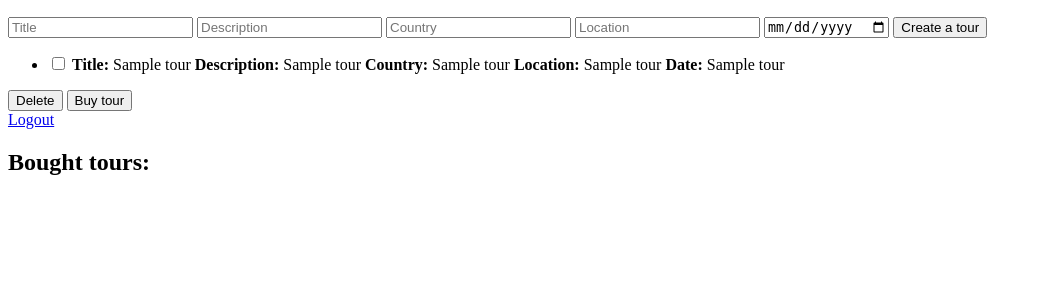
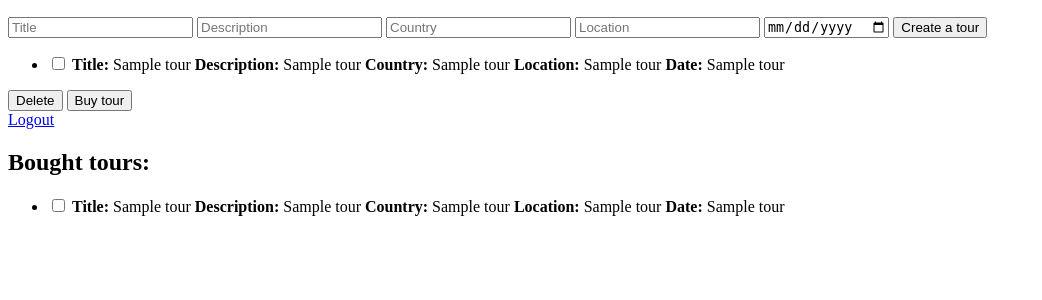
Before and after one commit to mapclean9r/Software, a Flask app: template src/frontend/templates/homepage.html in a window 1280 px wide. Shown: the part 148-448 px from the top of the page, without its empty margins (0-1042 px from the left). Run offline with Flask 3, Linux system fonts and the light colour scheme; the template is opened without the code that fills it: most values are stand-ins (such as "Sample title", 1, 10 or a date in 2020).

Commit message:
nå fungere alt av kjernefunksjonalitet
kjøpte turer funger bra

```diff
--- a/src/app.py
+++ b/src/app.py
@@ -75,9 +75,17 @@ def homepage():
 
     # cur.execute("SELECT ID FROM User WHERE Username = ?", (Username,))
     # list_of_bought_tours = cursor.fetchall()
-    # db.close()
+    cursor.execute('''SELECT *
+                        FROM Tour
+                        INNER JOIN TourBooked on Tour.ID = TourBooked.Tour_ID
+                        WHERE TourBooked.User_ID = ?''', (global_user_id,))
 
-    return render_template('/homepage.html', list_of_tours=list)
+    # cursor.execute("SELECT * FROM TourBooked WHERE User_ID = ?",
+    # (global_user_id,))
+    list_of_bought_tours = cursor.fetchall()
+    db.close()
+
+    return render_template('/homepage.html', list_of_tours=list, list_of_bought_tours=list_of_bought_tours)
 
 
 @application.route('/create_a_tour', methods=['POST'])
@@ -99,10 +107,12 @@ def create_a_tour():
 def checkbox_tour():
     if request.method == 'POST':
         global global_user_id
+
         selected = request.form.getlist('checkbox_row')
         action = request.form.get('handle_action')
         database = sqlite3.connect('backend/database/database.db')
         cursor = database.cursor()
+
         if action == 'delete':
             for ID in selected:
                 cursor.execute('DELETE FROM Tour WHERE ID = ?', (ID,))
--- a/src/frontend/templates/homepage.html
+++ b/src/frontend/templates/homepage.html
@@ -43,6 +43,22 @@
     <a href="{{ url_for('index') }}">Logout</a> <br>
 
     <h2>Bought tours:</h2>
+    <form action="/remove_bought_tour" method="POST">
+        <ul>
+            {% for tour in list_of_bought_tours %}
+            <li>
+                <input type="checkbox" name="checkbox_bought_tour" value="{{ tour[0] }}">
+                <strong>Title:</strong> {{ tour[1] }}
+                <strong>Description:</strong> {{ tour[2] }}
+                <strong>Country:</strong> {{ tour[3] }}
+                <strong>Location:</strong> {{ tour[4] }}
+                <strong>Date:</strong> {{ tour[5] }}
+            </li>
+            {% endfor %}
+        </ul>
+        <!-- <button type="submit" name="handle_action" value="remove">Remove</button> -->
+    </form>
+
 </body>
 
 </html>
```
Also changed, not shown: src/backend/database/database.db.
